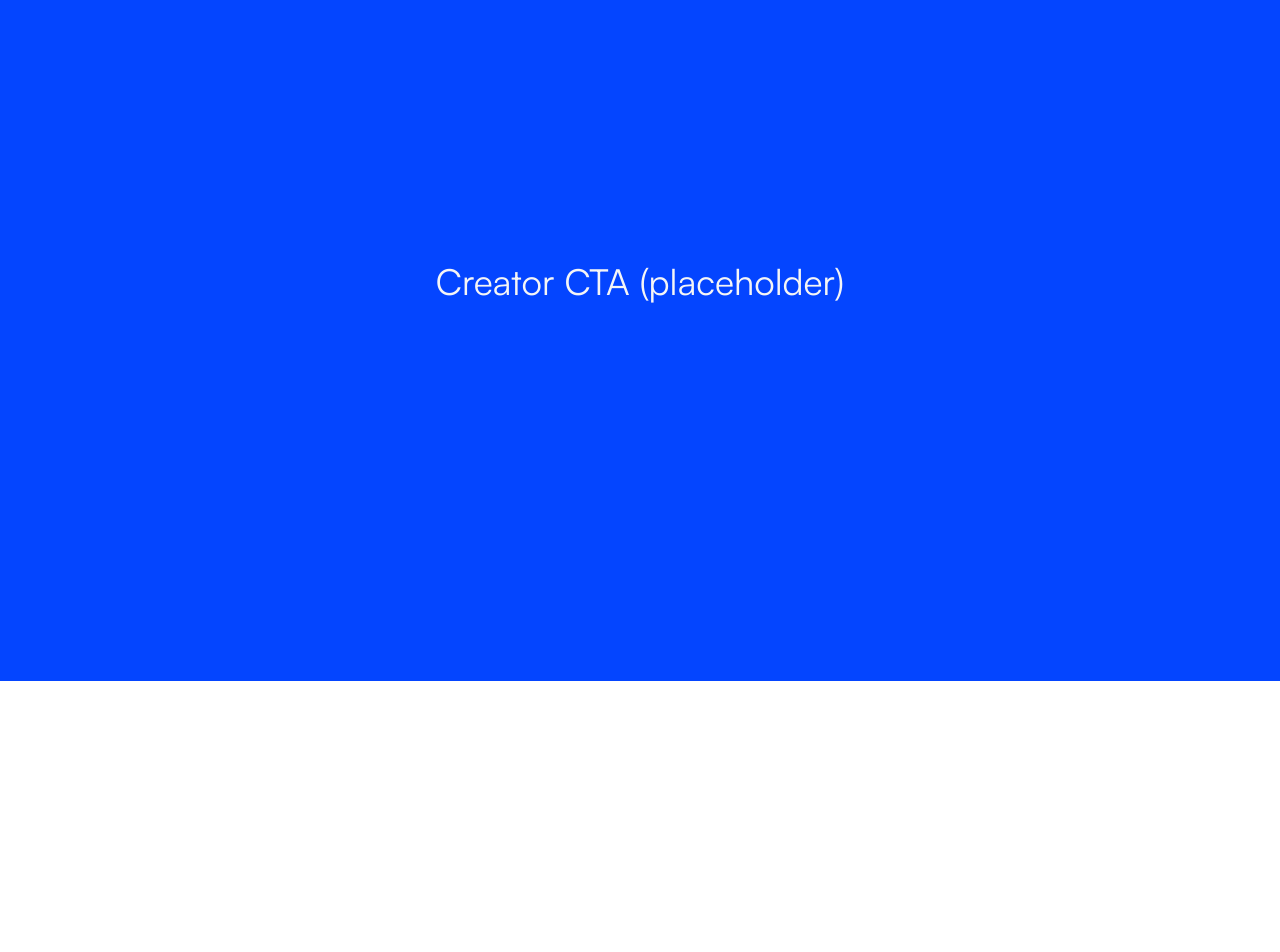
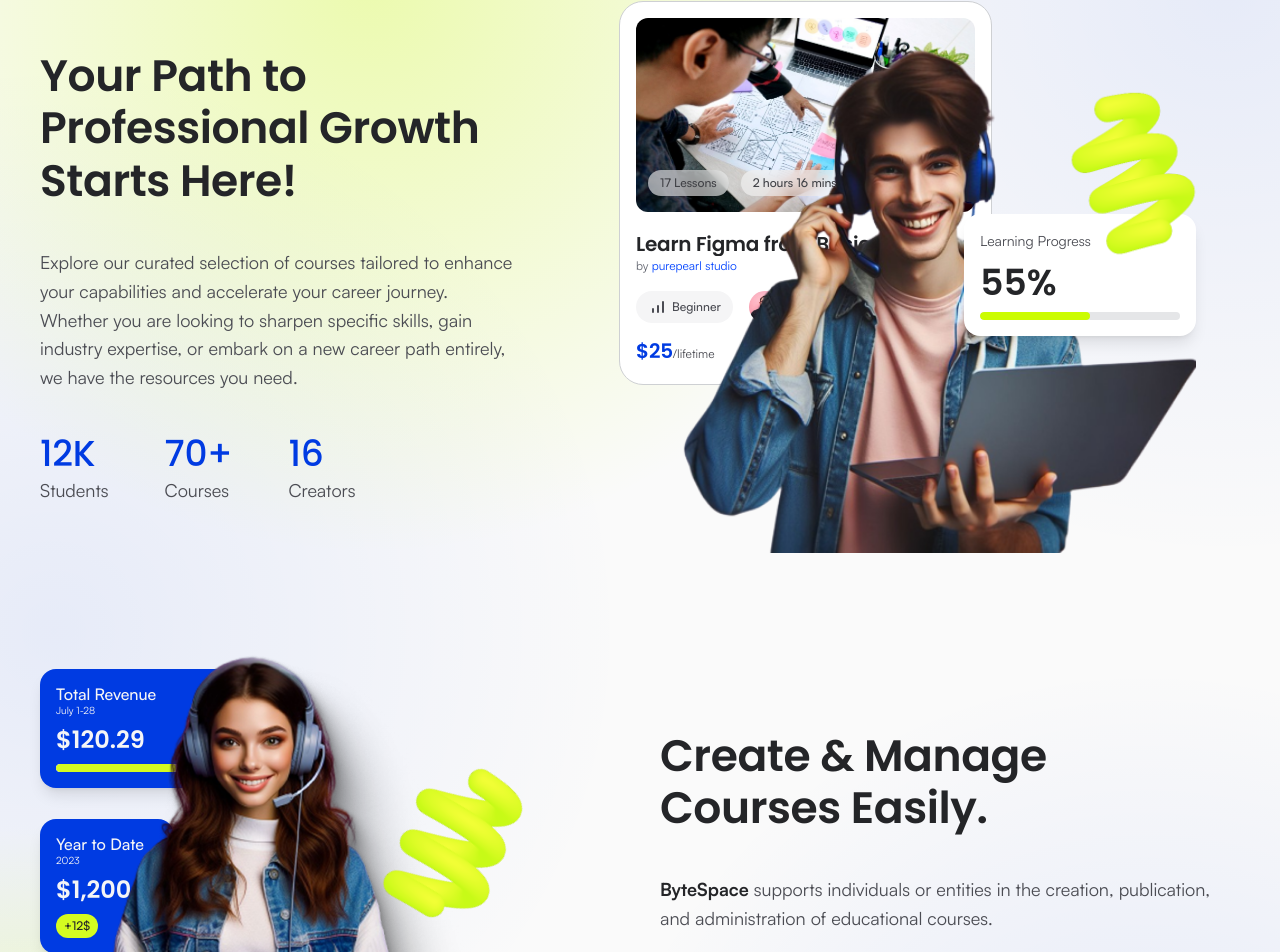
Before and after one commit to aliridowan/bytespace, a Next.js app: page / in a window 1280 px wide. Shown: the part 3235-4187 px from the top of the page. Before the commit the page ends 3916 px from the top, so only its background shows below. Built offline with nearby package versions, Linux system fonts and the light colour scheme.

Commit message:
feat: add Professional Growth and Create & Manage Courses section

```diff
--- a/src/app/page.tsx
+++ b/src/app/page.tsx
@@ -1,4 +1,5 @@
 import { Courses } from "@/components/sections/courses/Courses";
+import { Growth } from "@/components/sections/growth/Growth";
 import { Hero } from "@/components/sections/hero/Hero";
 import { LearningPaths } from "@/components/sections/learning-paths/LearningPaths";
 import { Partners } from "@/components/sections/partners/Partners";
@@ -14,6 +15,7 @@ export default function Home() {
       <Partners />
       <Courses />
       <LearningPaths />
+      <Growth />
 
       <section
         id="creators"
--- /dev/null
+++ b/src/components/sections/growth/CreateCourses.tsx
@@ -0,0 +1,94 @@
+import Image from "next/image";
+import { CheckCircleIcon } from "@/components/icons/CheckCircleIcon";
+import { HappyStudentsCard } from "@/components/ui/HappyStudentsCard";
+import { creatorFeatures, creatorRevenue } from "@/data/growth";
+
+// Figma "Frame 14": picture (Frame 12, 541 × 596) + 79px gap + text (580px) = 1200px.
+// Below xl the text comes first (order-last on the picture), so the heading leads on phones.
+export function CreateCourses() {
+  return (
+    <section className="flex flex-col items-center gap-12 xl:flex-row xl:gap-[79px]">
+      <CreatorPicture />
+
+      <div className="flex max-w-[580px] flex-col items-center gap-10 text-center xl:items-start xl:text-left">
+        {/* Figma breaks the title after "Manage" (391px text box) */}
+        <h2 className="max-w-[400px] text-heading-s tracking-[-0.01em] md:text-heading-m">
+          Create &amp; Manage Courses Easily.
+        </h2>
+        <p className="text-body-l text-neutral-700">
+          <strong className="font-bold text-neutral-950">ByteSpace</strong> supports individuals or
+          entities in the creation, publication, and administration of educational courses.
+        </p>
+        <ul className="flex flex-col gap-4">
+          {creatorFeatures.map((feature) => (
+            <li key={feature} className="flex items-center gap-2 text-label-l font-medium">
+              <CheckCircleIcon className="shrink-0 text-primary-800" />
+              {feature}
+            </li>
+          ))}
+        </ul>
+      </div>
+    </section>
+  );
+}
+
+// Blue stat card (Figma: Persian Blue/800, 16px radius and padding, 8px gap, light text)
+const statCardStyles =
+  "absolute hidden flex-col gap-2 rounded-2xl bg-primary-800 p-4 text-neutral-50 shadow-lg md:flex";
+
+// Figma "Frame 12" (541 × 596). Layers from back to front: the two blue revenue cards,
+// the creator photo, the Happy Students card and a rotated lime squiggle.
+// Positions are % of the box; the cards appear from md, where the box is its full size.
+function CreatorPicture() {
+  const { total, yearToDate } = creatorRevenue;
+
+  return (
+    <div className="relative order-last aspect-[541/596] w-full max-w-[541px] shrink-0 xl:order-first">
+      <div className={`top-[7.38%] left-0 w-58 ${statCardStyles}`}>
+        <StatHeading label={total.label} period={total.period} />
+        <p className="font-heading text-2xl leading-8 font-semibold">{total.amount}</p>
+        {/* Decorative bar (Figma: 200 × 8, lime on a light track) */}
+        <div aria-hidden="true" className="h-2 w-50 overflow-hidden rounded-full bg-neutral-50">
+          <div className="h-full rounded-full bg-secondary-400" style={{ width: `${total.progress}%` }} />
+        </div>
+      </div>
+
+      <div className={`top-[32.55%] left-0 w-[134px] ${statCardStyles}`}>
+        <StatHeading label={yearToDate.label} period={yearToDate.period} />
+        <p className="font-heading text-2xl leading-8 font-semibold whitespace-nowrap">{yearToDate.amount}</p>
+        <span className="inline-flex h-6 w-fit items-center rounded-full bg-secondary-400 px-2 text-label-xs font-medium text-neutral-950">
+          {yearToDate.change}
+        </span>
+      </div>
+
+      <Image
+        src="/images/sections/creator-tablet.png"
+        alt="Smiling course creator with headphones holding a tablet"
+        width={435}
+        height={596}
+        sizes="(min-width: 768px) 435px, 80vw"
+        className="absolute top-0 left-[5.18%] h-full w-[80.4%] object-cover"
+      />
+
+      <HappyStudentsCard rating={4.8} reviews={240} className="absolute top-[69.3%] left-[52.3%] hidden md:flex" />
+
+      {/* Same squiggle as above, turned 45° like in the design */}
+      <Image
+        src="/images/shapes/squiggle-lime.png"
+        alt=""
+        width={217}
+        height={216}
+        className="pointer-events-none absolute top-[19.1%] left-[56.4%] h-auto w-[39.7%] rotate-45"
+      />
+    </div>
+  );
+}
+
+function StatHeading({ label, period }: { label: string; period: string }) {
+  return (
+    <div>
+      <p className="text-label-m font-medium">{label}</p>
+      <p className="text-[10px] leading-[1.2]">{period}</p>
+    </div>
+  );
+}
--- /dev/null
+++ b/src/components/sections/growth/Growth.tsx
@@ -0,0 +1,28 @@
+import { Container } from "@/components/ui/Container";
+import { CreateCourses } from "./CreateCourses";
+import { ProfessionalGrowth } from "./ProfessionalGrowth";
+
+// Figma "Frame 15" (1440 × 1460, #FAFAFA): two rows that share one soft background,
+// 120px padding top and bottom, 72px between the rows.
+//
+// The background is five big blurred circles in Figma (blue #003BE2 and lime #CBFC01,
+// each fading out). Here they are radial gradients on the same element, placed at the
+// circles' centres in % of the Figma frame, so no extra elements or images are needed.
+const blobs = [
+  "radial-gradient(circle 570px at 28.9% 7%, rgb(203 252 1 / 0.3), transparent)", // lime, top left
+  "radial-gradient(circle 570px at 95.8% 7.5%, rgb(0 59 226 / 0.08), transparent)", // blue, top right
+  "radial-gradient(circle 570px at 4.2% 51.4%, rgb(0 59 226 / 0.08), transparent)", // blue, left
+  "radial-gradient(circle 336px at 3.4% 87.8%, rgb(203 252 1 / 0.3), transparent)", // lime, bottom left
+  "radial-gradient(circle 570px at 89.6% 92.9%, rgb(0 59 226 / 0.1), transparent)", // blue, bottom right
+].join(", ");
+
+export function Growth() {
+  return (
+    <div className="overflow-hidden bg-[#FAFAFA] py-20 xl:py-30" style={{ backgroundImage: blobs }}>
+      <Container className="flex flex-col gap-18">
+        <ProfessionalGrowth />
+        <CreateCourses />
+      </Container>
+    </div>
+  );
+}
--- /dev/null
+++ b/src/components/sections/growth/ProfessionalGrowth.tsx
@@ -0,0 +1,78 @@
+import Image from "next/image";
+import { CourseCard } from "@/components/ui/CourseCard";
+import { LearningProgressCard } from "@/components/ui/LearningProgressCard";
+import { courses } from "@/data/courses";
+import { growthStats } from "@/data/growth";
+import { learningProgress } from "@/data/students";
+
+// Figma "Frame 13": text (574px) + 63px gap + picture (Frame 11, 621 × 552) = 1258px.
+// That is 58px wider than the 1200px container, so the row only takes those extra 58px
+// on screens wide enough for them (1400px+); on 1280px the text column gives them up.
+// Below xl the text sits on top of the picture.
+export function ProfessionalGrowth() {
+  return (
+    <section className="flex flex-col items-center gap-12 xl:flex-row xl:gap-[63px] min-[1400px]:-mr-[58px]">
+      <div className="flex max-w-[574px] flex-col items-center gap-10 text-center xl:items-start xl:text-left">
+        <h2 className="text-heading-s tracking-[-0.01em] md:text-heading-m">
+          Your Path to Professional Growth Starts Here!
+        </h2>
+        <p className="max-w-[477px] text-body-l text-neutral-700">
+          Explore our curated selection of courses tailored to enhance your capabilities and
+          accelerate your career journey. Whether you are looking to sharpen specific skills, gain
+          industry expertise, or embark on a new career path entirely, we have the resources you
+          need.
+        </p>
+
+        {/* A description list: the label is the term, the number its value. flex-col-reverse
+            shows the number on top as in Figma, while screen readers hear "Students, 12K". */}
+        <dl className="flex gap-14">
+          {growthStats.map((stat) => (
+            <div key={stat.label} className="flex flex-col-reverse">
+              <dt className="text-body-l text-neutral-700">{stat.label}</dt>
+              <dd className="font-heading text-display-xs font-medium tracking-[-0.01em] text-primary-800">
+                {stat.value}
+              </dd>
+            </div>
+          ))}
+        </dl>
+      </div>
+
+      <GrowthPicture />
+    </section>
+  );
+}
+
+// Figma "Frame 11" (621 × 552). Layers from back to front: course card, student photo,
+// progress card, lime squiggle. Positions are % of the box so the photo scales on phones;
+// the cards only appear from md, where the box is its full 621px.
+function GrowthPicture() {
+  return (
+    <div className="relative aspect-[621/552] w-full max-w-[621px] shrink-0">
+      <div className="absolute top-0 left-0 hidden w-[373px] md:block">
+        <CourseCard course={courses[0]} />
+      </div>
+
+      <Image
+        src="/images/sections/student-laptop.png"
+        alt="Student with headphones holding a laptop"
+        width={577}
+        height={540}
+        sizes="(min-width: 768px) 577px, 93vw"
+        className="absolute top-[2.17%] left-0 h-auto w-[92.9%]"
+      />
+
+      <LearningProgressCard
+        value={learningProgress}
+        className="absolute top-[38.6%] left-[55.6%] hidden md:flex"
+      />
+
+      <Image
+        src="/images/shapes/squiggle-lime.png"
+        alt=""
+        width={217}
+        height={216}
+        className="pointer-events-none absolute top-[12.1%] left-[65.4%] h-auto w-[34.6%]"
+      />
+    </div>
+  );
+}
```
